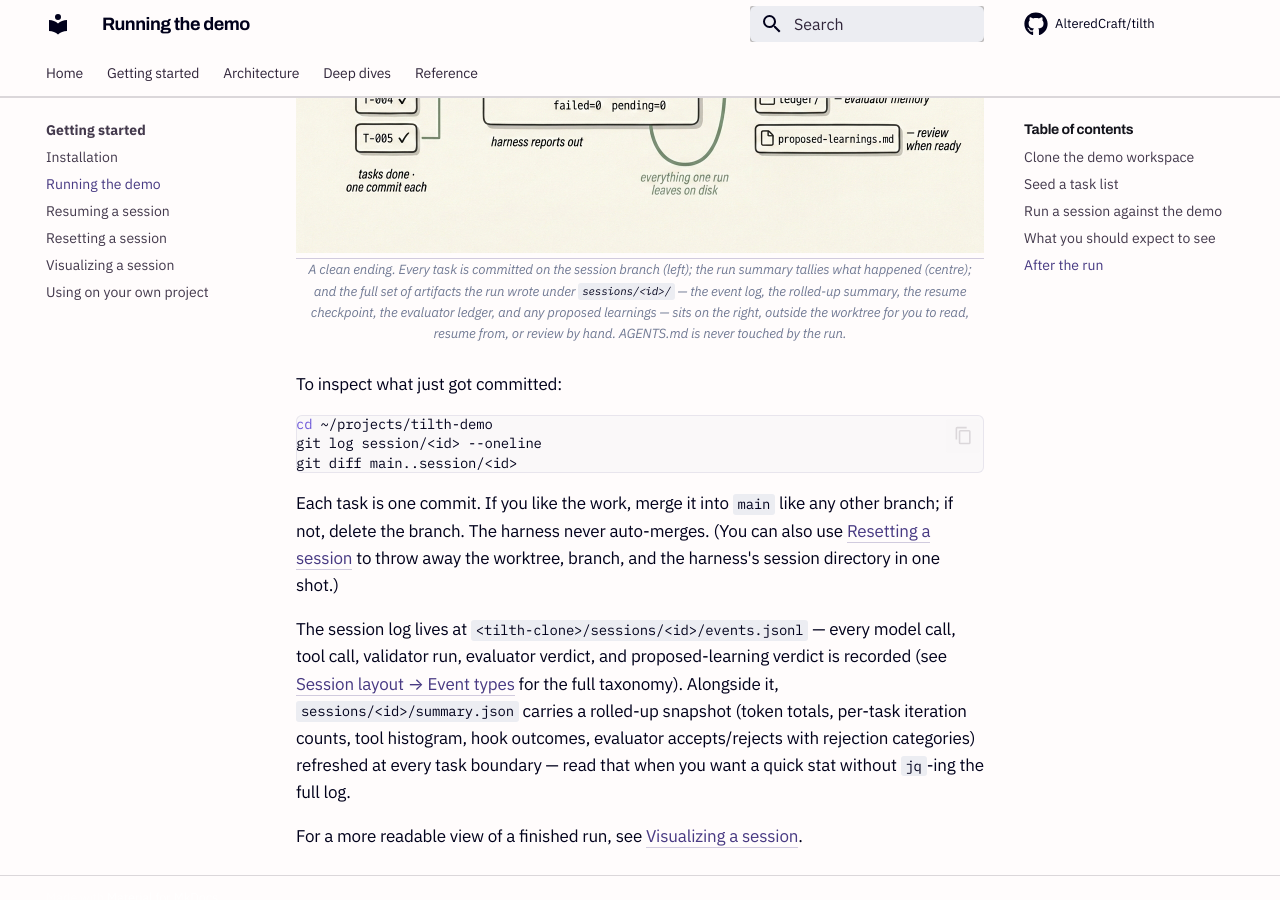
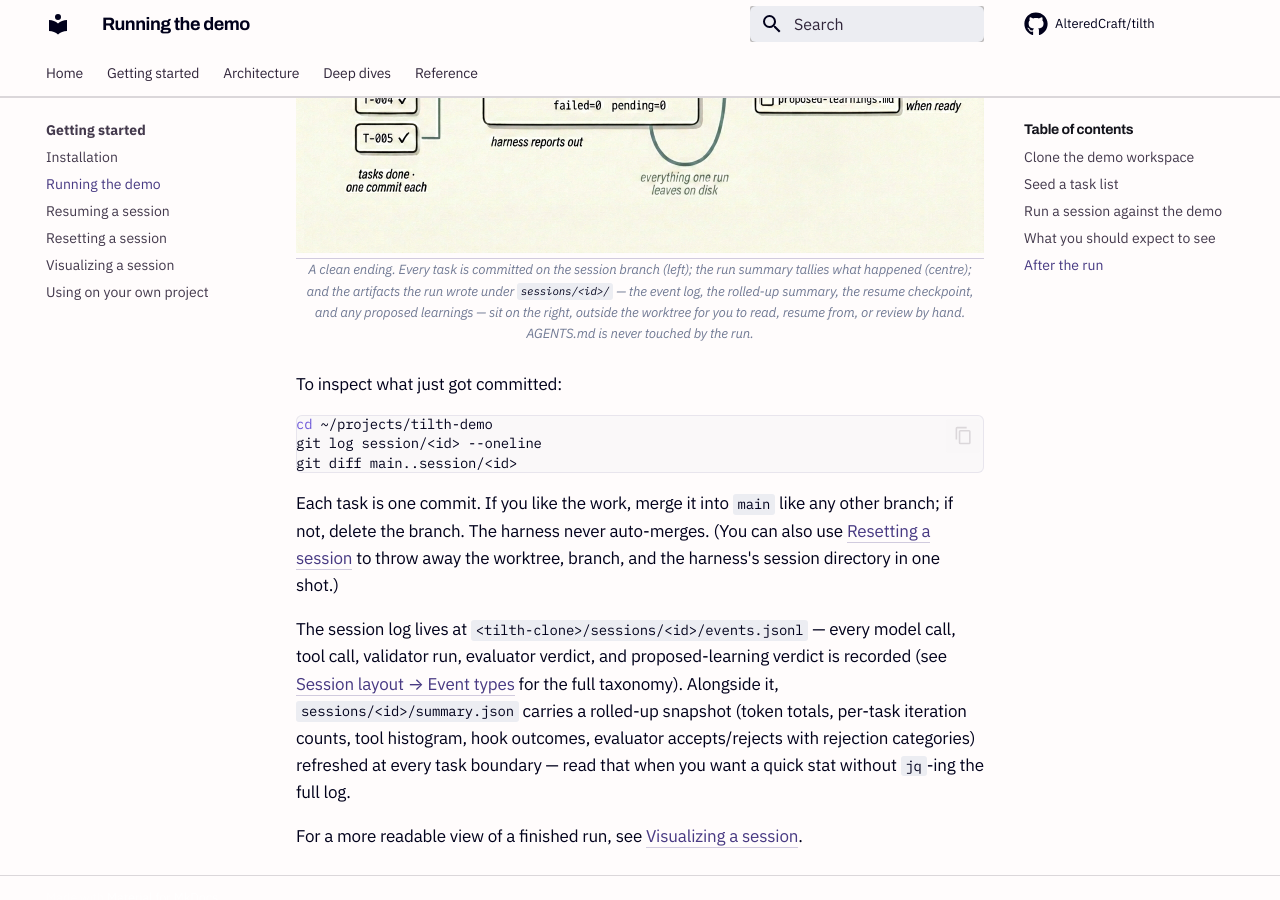
Before and after one commit to AlteredCraft/tilth, an MkDocs documentation site: the page built from docs/getting-started/running-the-demo.md, in a window 1280 px wide and 900 px high, scrolled down 3952 px. Built offline with MkDocs 1.6.1 and Material for MkDocs 9.7.7, drawn with Linux system fonts in a browser that asks for light colours; some web fonts are replaced; comment, search, counter and statistics services are not loaded.

Commit message:
docs: align session-end diagram with anatomy (drop ledger/ from outputs)
ledger/ is working memory — written and read back — so it belongs in the
anatomy diagram's WORKING MEMORY row, not in session-end's "written under
sessions/<id>/" output stack alongside the report-out artifacts.
Regenerated session-end.jpg without the ledger/ chip and synced the alt
text + caption in running-the-demo.md to the four remaining outputs
(events.jsonl, summary.json, checkpoint.json, proposed-learnings.md).

Co-Authored-By: Claude Opus 4.8 (1M context) <noreply@anthropic.com>

```diff
--- a/docs/getting-started/running-the-demo.md
+++ b/docs/getting-started/running-the-demo.md
@@ -65,9 +65,9 @@ A clean run ends with every task in `prd.json` marked `done` and a commit-per-ta
 
 Once every task in `prd.json` is `done`, the harness closes out the final task and prints `all tasks complete` followed by a run summary:
 
-![A three-region diagram of Tilth's end-of-session state. Left region, under the label "ON THE SESSION BRANCH": a vertical stack of five rounded rectangles, each a monospace task id with a checkmark — T-001 through T-005 — with the italic caption "tasks done · one commit each". Centre region: a rounded panel titled "RUN SUMMARY" in bold sans-serif all caps, with four monospace key/value rows — session 20260525-103149-3800ea, duration 6m10s, tokens 412,800, tasks total=5 done=5 failed=0 pending=0 — and the italic caption "harness reports out". Right region, under the label "WRITTEN UNDER sessions/<id>/": a vertical stack of five document-icon chips, each a monospace filename with a short italic role note — events.jsonl ("full audit trail"), summary.json ("rolled-up snapshot"), checkpoint.json ("resume footing"), ledger/ ("evaluator memory"), proposed-learnings.md ("review when ready"). A sage-green arrow runs from the task stack into the RUN SUMMARY panel; a second sage-green arrow curves from the panel up into the right-hand stack, labelled "everything one run leaves on disk".](../assets/session-end.jpg)
+![A three-region diagram of Tilth's end-of-session state. Left region, under the label "ON THE SESSION BRANCH": a vertical stack of five rounded rectangles, each a monospace task id with a checkmark — T-001 through T-005 — with the italic caption "tasks done · one commit each". Centre region: a rounded panel titled "RUN SUMMARY" in bold sans-serif all caps, with four monospace key/value rows — session 20260525-103149-3800ea, duration 6m10s, tokens 412,800, tasks total=5 done=5 failed=0 pending=0 — and the italic caption "harness reports out". Right region, under the label "WRITTEN UNDER sessions/<id>/": a vertical stack of four document-icon chips, each a monospace filename with a short italic role note — events.jsonl ("full audit trail"), summary.json ("rolled-up snapshot"), checkpoint.json ("resume footing"), proposed-learnings.md ("review when ready"). A sage-green arrow runs from the task stack into the RUN SUMMARY panel; a second sage-green arrow curves from the panel up into the right-hand stack, labelled "everything one run leaves on disk".](../assets/session-end.jpg)
 
-*A clean ending. Every task is committed on the session branch (left); the run summary tallies what happened (centre); and the full set of artifacts the run wrote under `sessions/<id>/` — the event log, the rolled-up summary, the resume checkpoint, the evaluator ledger, and any proposed learnings — sits on the right, outside the worktree for you to read, resume from, or review by hand. AGENTS.md is never touched by the run.*
+*A clean ending. Every task is committed on the session branch (left); the run summary tallies what happened (centre); and the artifacts the run wrote under `sessions/<id>/` — the event log, the rolled-up summary, the resume checkpoint, and any proposed learnings — sit on the right, outside the worktree for you to read, resume from, or review by hand. AGENTS.md is never touched by the run.*
 {: .caption }
 
 To inspect what just got committed:
```
Also changed, not shown: docs/assets/session-end.jpg.
